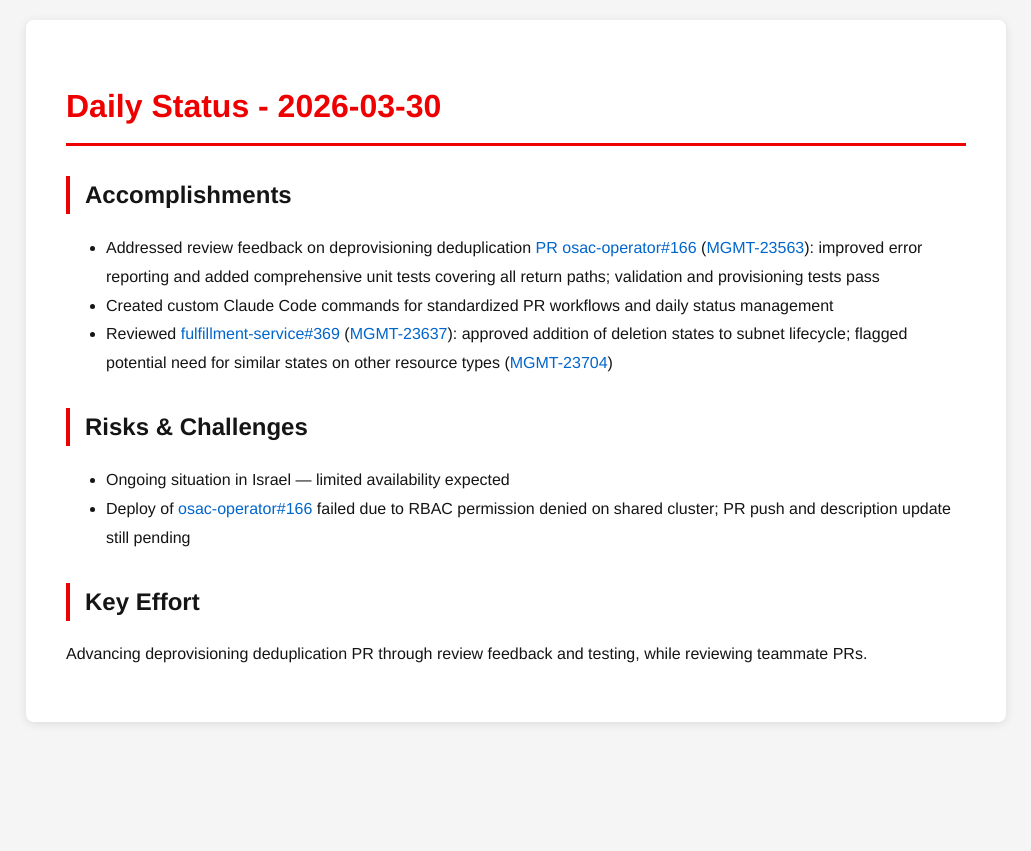
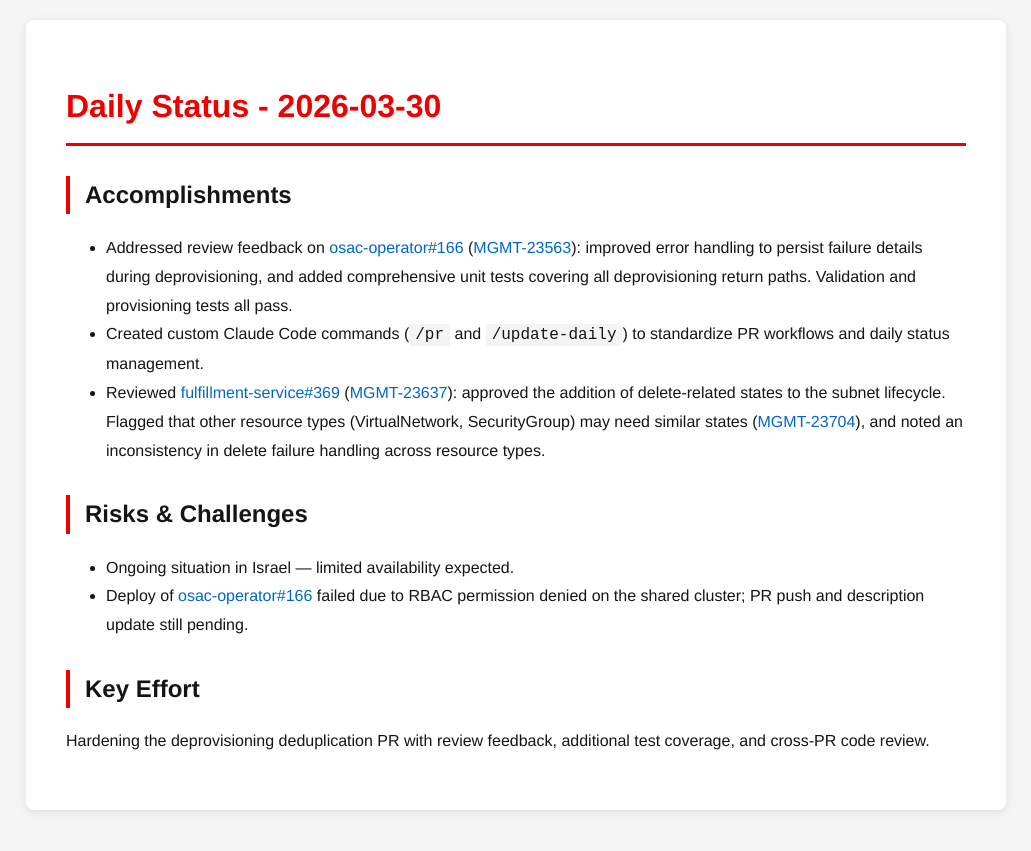
Before and after one commit to tzvatot/daily-status, a Jekyll site: the page built from 2026-03-30.md, in a window 1280 px wide. Shown: the top 851 px of the page, without its empty margins (124-1155 px from the left). Built offline with Jekyll 4.4.1, drawn with Linux system fonts in a browser that asks for light colours.

Commit message:
Daily status update - 2026-03-30

```diff
--- a/2026-03-30.md
+++ b/2026-03-30.md
@@ -7,13 +7,13 @@ date: 2026-03-30
 # Daily Status - 2026-03-30
 
 ## Accomplishments
-- Addressed review feedback on deprovisioning deduplication [PR osac-operator#166](https://github.com/osac-project/osac-operator/pull/166) ([MGMT-23563](https://issues.redhat.com/browse/MGMT-23563)): improved error reporting and added comprehensive unit tests covering all return paths; validation and provisioning tests pass
-- Created custom Claude Code commands for standardized PR workflows and daily status management
-- Reviewed [fulfillment-service#369](https://github.com/osac-project/fulfillment-service/pull/369) ([MGMT-23637](https://issues.redhat.com/browse/MGMT-23637)): approved addition of deletion states to subnet lifecycle; flagged potential need for similar states on other resource types ([MGMT-23704](https://issues.redhat.com/browse/MGMT-23704))
+- Addressed review feedback on [osac-operator#166](https://github.com/osac-project/osac-operator/pull/166) ([MGMT-23563](https://issues.redhat.com/browse/MGMT-23563)): improved error handling to persist failure details during deprovisioning, and added comprehensive unit tests covering all deprovisioning return paths. Validation and provisioning tests all pass.
+- Created custom Claude Code commands (`/pr` and `/update-daily`) to standardize PR workflows and daily status management.
+- Reviewed [fulfillment-service#369](https://github.com/osac-project/fulfillment-service/pull/369) ([MGMT-23637](https://issues.redhat.com/browse/MGMT-23637)): approved the addition of delete-related states to the subnet lifecycle. Flagged that other resource types (VirtualNetwork, SecurityGroup) may need similar states ([MGMT-23704](https://issues.redhat.com/browse/MGMT-23704)), and noted an inconsistency in delete failure handling across resource types.
 
 ## Risks & Challenges
-- Ongoing situation in Israel — limited availability expected
-- Deploy of [osac-operator#166](https://github.com/osac-project/osac-operator/pull/166) failed due to RBAC permission denied on shared cluster; PR push and description update still pending
+- Ongoing situation in Israel — limited availability expected.
+- Deploy of [osac-operator#166](https://github.com/osac-project/osac-operator/pull/166) failed due to RBAC permission denied on the shared cluster; PR push and description update still pending.
 
 ## Key Effort
-Advancing deprovisioning deduplication PR through review feedback and testing, while reviewing teammate PRs.
+Hardening the deprovisioning deduplication PR with review feedback, additional test coverage, and cross-PR code review.
```
